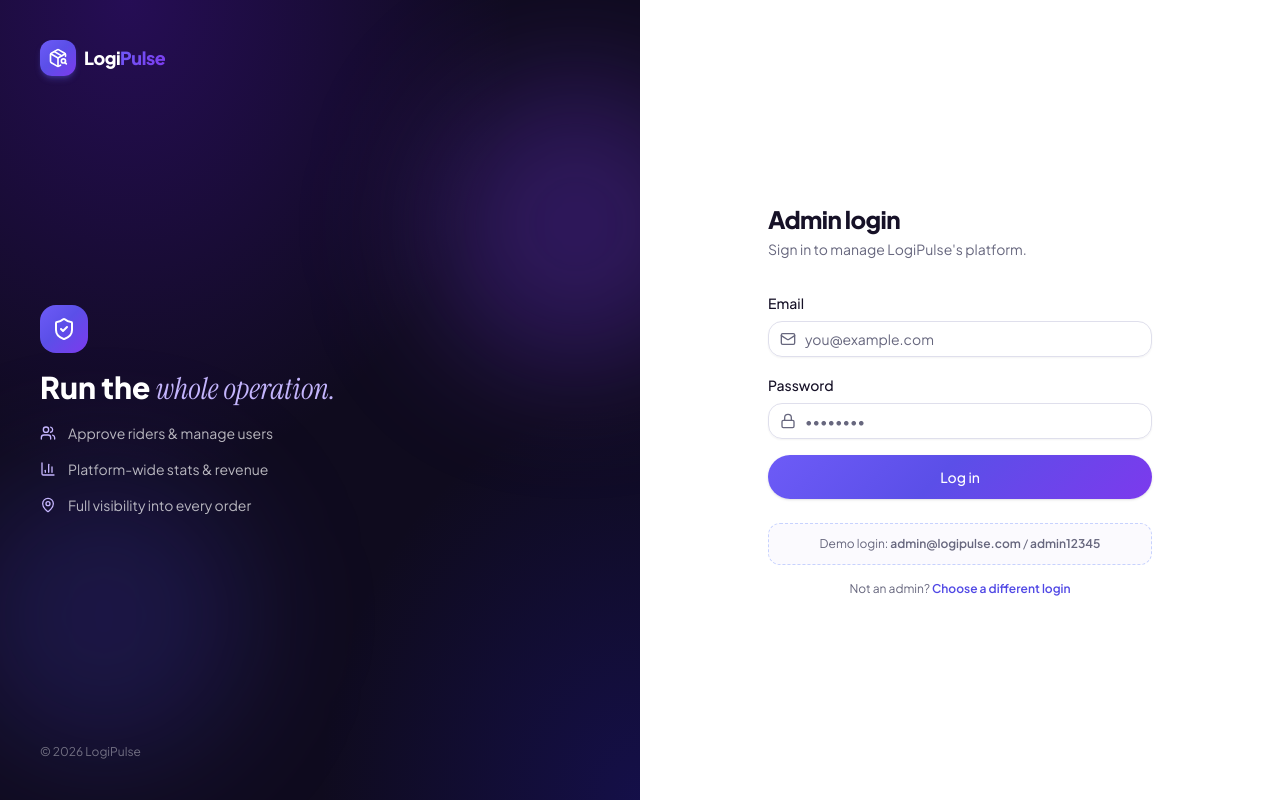
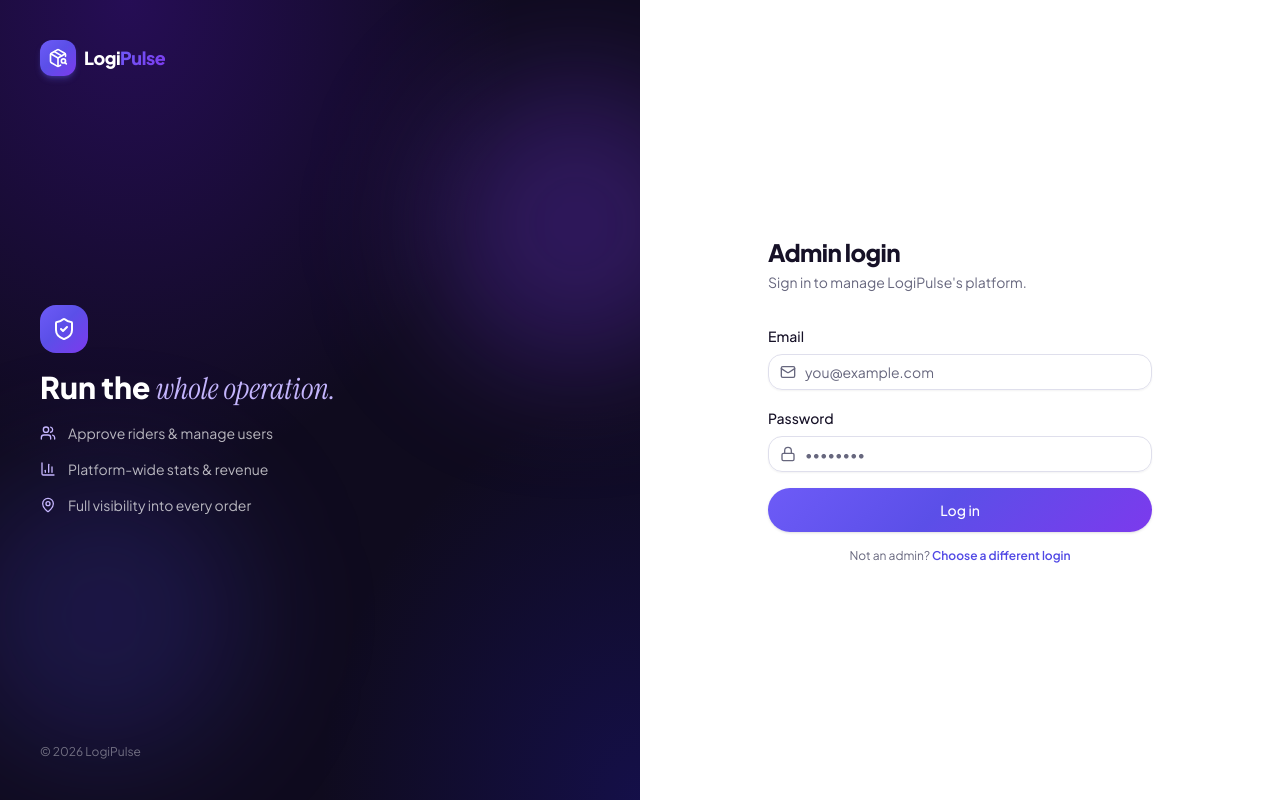
Before and after one commit to ZohaiibAli/LogiPulse, a React (Vite) app in the folder client/: page /login/admin in a window 1280 px wide. Built offline with nearby package versions, Linux system fonts and the light colour scheme; no server answers.

Commit message:
login extra details remove

```diff
--- a/client/src/components/auth/RoleLoginForm.tsx
+++ b/client/src/components/auth/RoleLoginForm.tsx
@@ -33,11 +33,10 @@ interface Props {
   role: UserRole
   title: string
   subtitle: string
-  demoHint?: { email: string; password: string }
   showSignup?: boolean
 }
 
-export default function RoleLoginForm({ role, title, subtitle, demoHint, showSignup = true }: Props) {
+export default function RoleLoginForm({ role, title, subtitle, showSignup = true }: Props) {
   const { login, logout } = useAuth()
   const navigate = useNavigate()
   const location = useLocation()
@@ -103,12 +102,6 @@ export default function RoleLoginForm({ role, title, subtitle, demoHint, showSig
         <AuthFooterLink prompt="Don't have an account?" linkText="Sign up" to={`/register?role=${role}`} />
       )}
 
-      {demoHint && (
-        <div className="mt-6 rounded-xl border border-dashed border-indigo-200 bg-secondary/40 p-3 text-center text-xs text-muted-foreground">
-          Demo login: <span className="font-semibold">{demoHint.email}</span> / <span className="font-semibold">{demoHint.password}</span>
-        </div>
-      )}
-
       <p className="mt-4 text-center text-xs text-muted-foreground">
         Not {article(role)} {ROLE_LABEL[role]}? <Link to="/login" className="font-semibold text-primary hover:underline">Choose a different login</Link>
       </p>
--- a/client/src/pages/public/AdminLogin.tsx
+++ b/client/src/pages/public/AdminLogin.tsx
@@ -6,7 +6,6 @@ export default function AdminLogin() {
       role="admin"
       title="Admin login"
       subtitle="Sign in to manage LogiPulse's platform."
-      demoHint={{ email: "admin@logipulse.com", password: "admin12345" }}
       showSignup={false}
     />
   )
```
